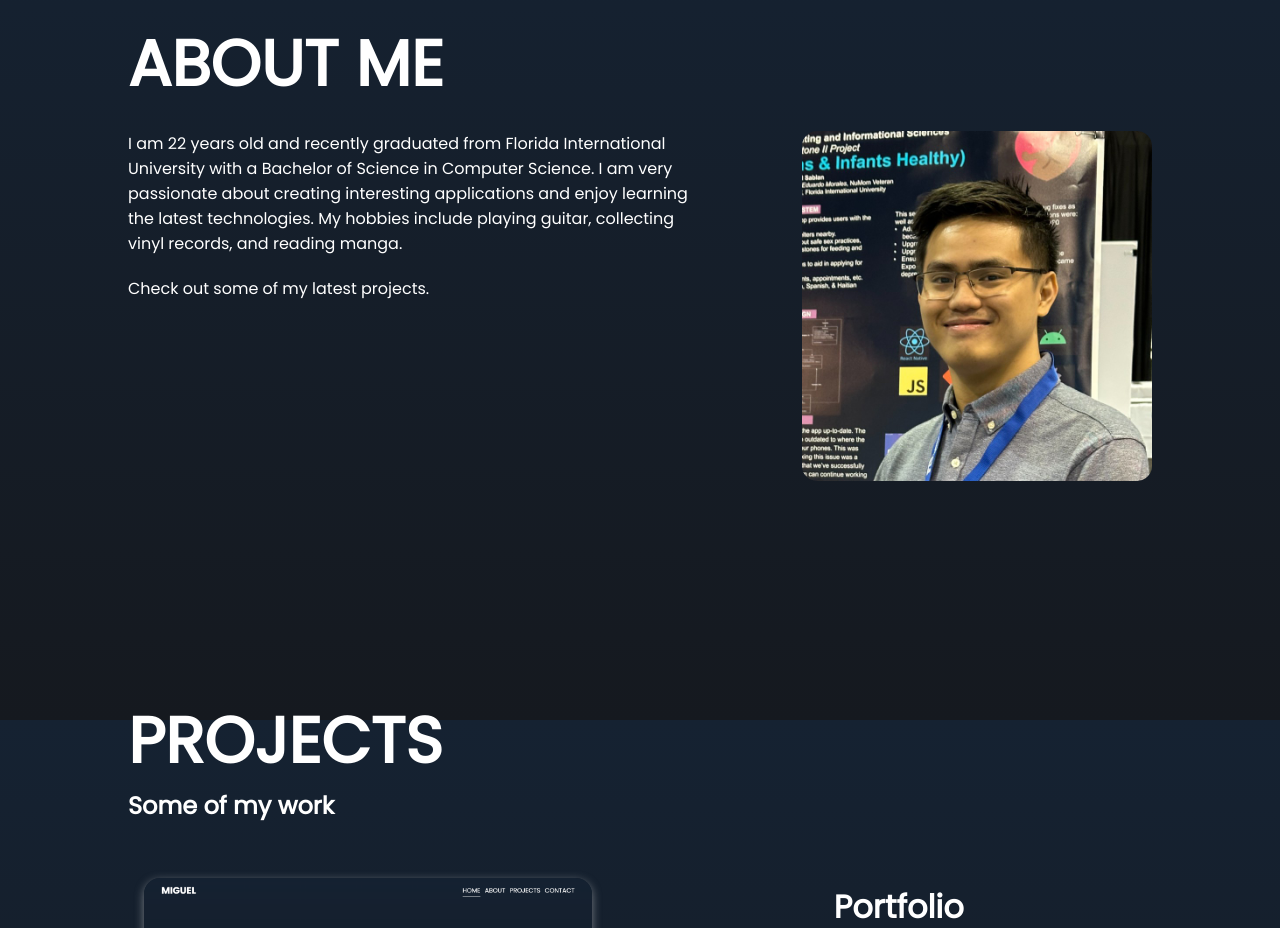
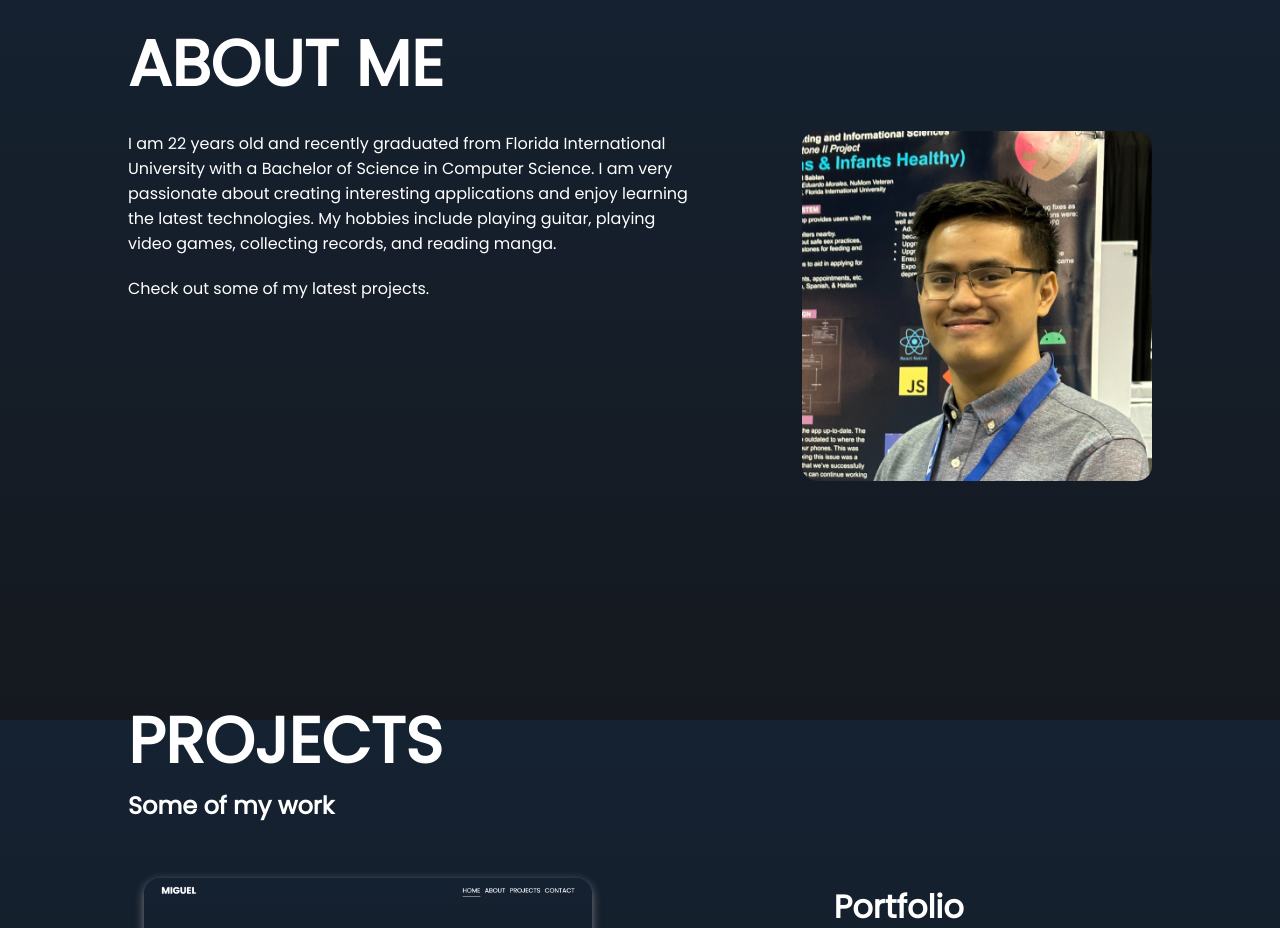
Before and after one commit to miguelSablan/portfolio-reactjs, a React (Create React App) app: page / in a window 1280 px wide. Shown: the part 880-1808 px from the top of the page. Built offline with nearby package versions, Linux system fonts and the light colour scheme.

Commit message:
updated about me text

```diff
--- a/src/components/About/AboutSection.jsx
+++ b/src/components/About/AboutSection.jsx
@@ -20,7 +20,7 @@ const AboutSection = () => {
             University with a Bachelor of Science in Computer Science. I am very
             passionate about creating interesting applications and enjoy
             learning the latest technologies. My hobbies include playing guitar,
-            collecting vinyl records, and reading manga.
+            playing video games, collecting records, and reading manga.
           </p>
 
           <p className="about-text">Check out some of my latest projects.</p>
```
